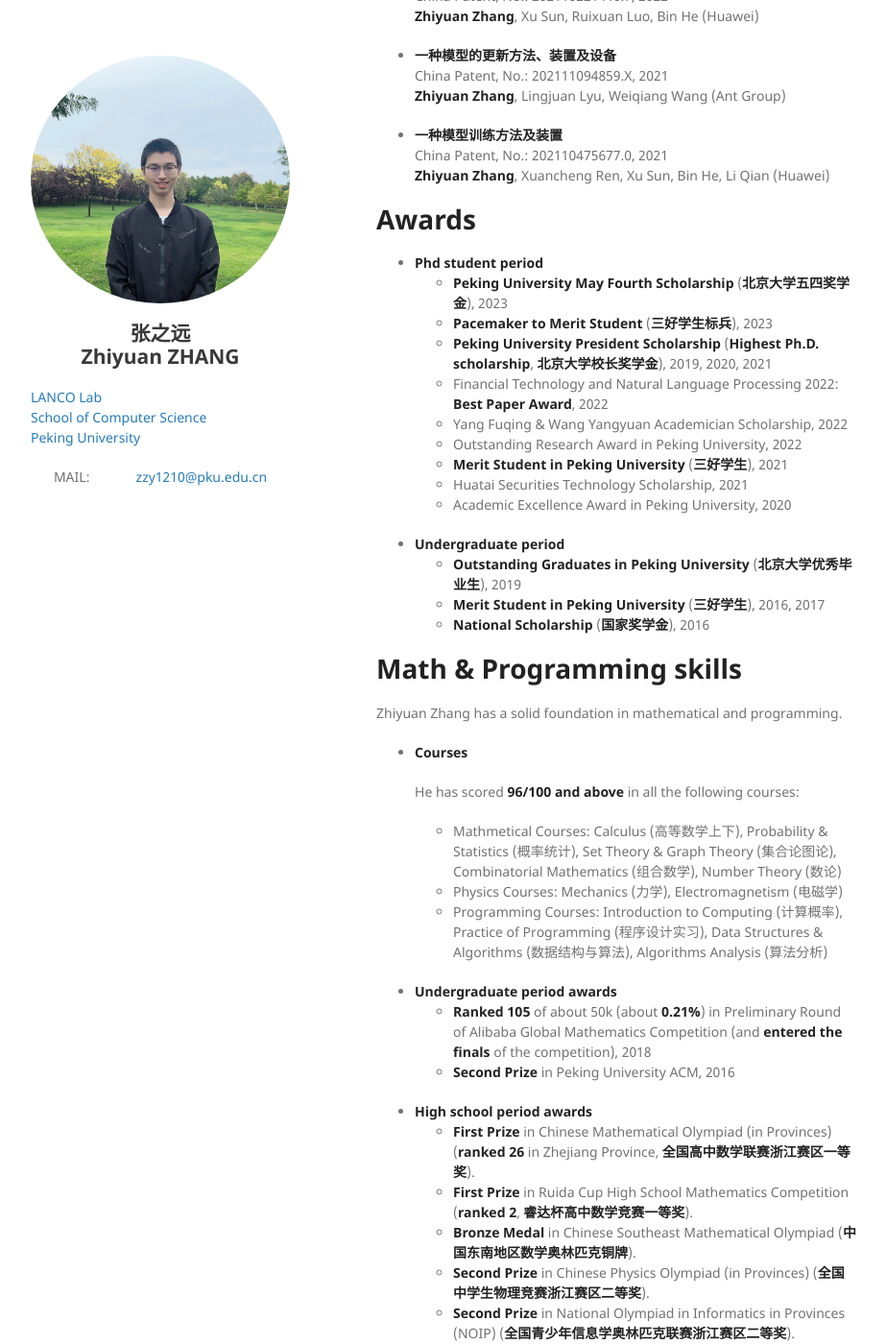
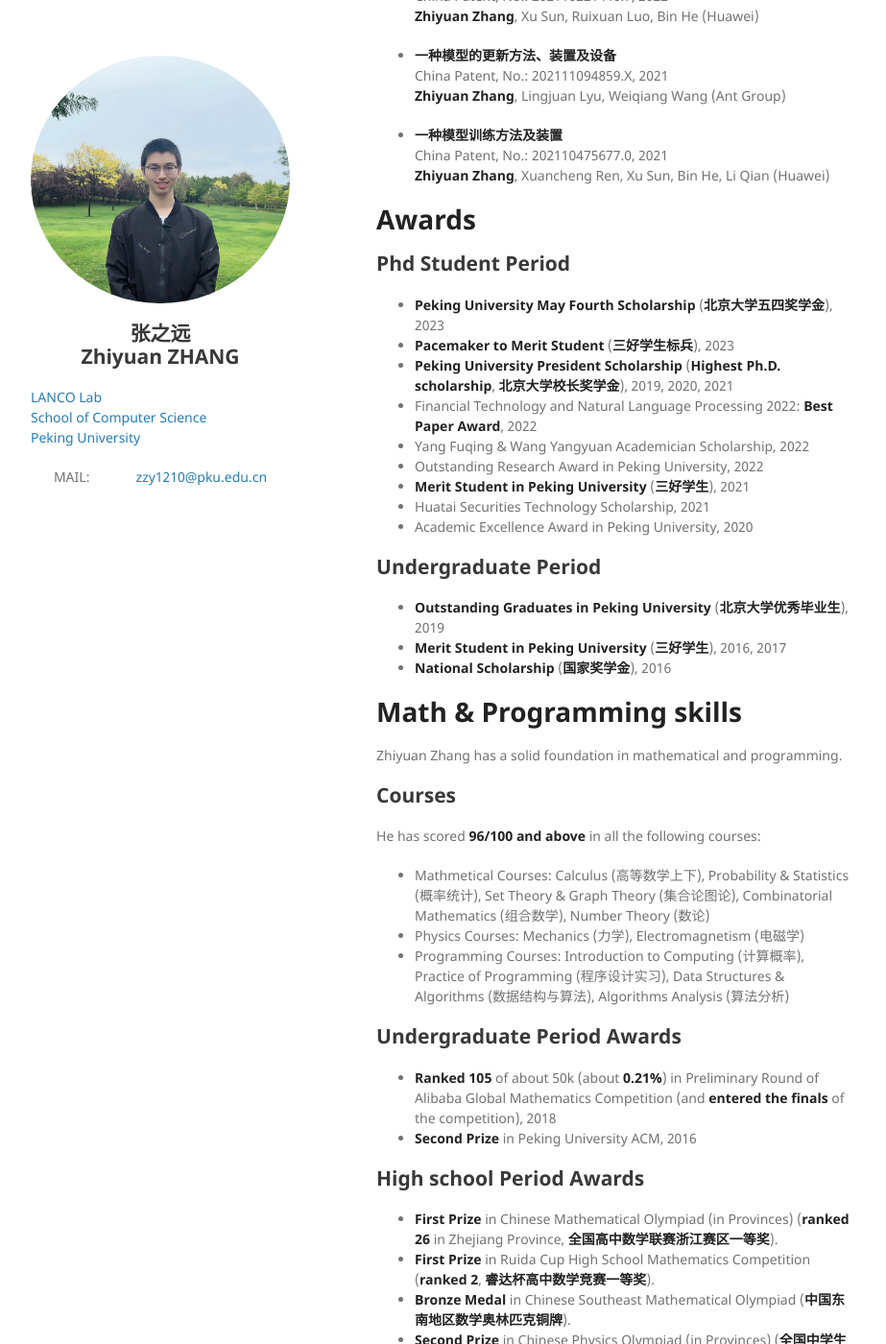
Before and after one commit to pkuzzy/pkuzzy.github.io, a Jekyll site: the page built from index.md, in a window 1280 px wide and 1400 px high, scrolled down 2422 px. Shown: the whole window at 96% size, without its empty margins (178-1101 px from the left). Built offline with Jekyll 4.4.1, drawn with Linux system fonts in a browser that asks for light colours; nearby versions of some CDN libraries; our own code applies the rules of GitHub Pages for plain Markdown files.

```diff
--- a/index.md
+++ b/index.md
@@ -89,41 +89,40 @@ Zhiyuan Zhang has **29 papers**, including **15 first-author papers**. The paper
   **Zhiyuan Zhang**, Xuancheng Ren, Xu Sun, Bin He, Li Qian (Huawei)
 
 # Awards
-- **Phd student period**
-  - **Peking University May Fourth Scholarship** (**北京大学五四奖学金**), 2023
-  - **Pacemaker to Merit Student** (**三好学生标兵**), 2023
-  - **Peking University President Scholarship** (**Highest Ph.D. scholarship**, **北京大学校长奖学金**), 2019, 2020, 2021
-  - Financial Technology and Natural Language Processing 2022: **Best Paper Award**, 2022
-  - Yang Fuqing & Wang Yangyuan Academician Scholarship, 2022
-  - Outstanding Research Award in Peking University, 2022
-  - **Merit Student in Peking University** (**三好学生**), 2021
-  - Huatai Securities Technology Scholarship, 2021
-  - Academic Excellence Award in Peking University, 2020
+## Phd Student Period
+- **Peking University May Fourth Scholarship** (**北京大学五四奖学金**), 2023
+- **Pacemaker to Merit Student** (**三好学生标兵**), 2023
+- **Peking University President Scholarship** (**Highest Ph.D. scholarship**, **北京大学校长奖学金**), 2019, 2020, 2021
+- Financial Technology and Natural Language Processing 2022: **Best Paper Award**, 2022
+- Yang Fuqing & Wang Yangyuan Academician Scholarship, 2022
+- Outstanding Research Award in Peking University, 2022
+- **Merit Student in Peking University** (**三好学生**), 2021
+- Huatai Securities Technology Scholarship, 2021
+- Academic Excellence Award in Peking University, 2020
 
-- **Undergraduate period**
-  - **Outstanding Graduates in Peking University** (**北京大学优秀毕业生**), 2019
-  - **Merit Student in Peking University** (**三好学生**), 2016, 2017
-  - **National Scholarship** (**国家奖学金**), 2016
+## Undergraduate Period
+- **Outstanding Graduates in Peking University** (**北京大学优秀毕业生**), 2019
+- **Merit Student in Peking University** (**三好学生**), 2016, 2017
+- **National Scholarship** (**国家奖学金**), 2016
 
 # Math & Programming skills
 Zhiyuan Zhang has a solid foundation in mathematical and programming.
-- **Courses**
+## Courses
+He has scored **96/100 and above** in all the following courses:
+- Mathmetical Courses: Calculus (高等数学上下), Probability & Statistics (概率统计), Set Theory & Graph Theory (集合论图论), Combinatorial Mathematics (组合数学), Number Theory (数论)
+- Physics Courses: Mechanics (力学), Electromagnetism (电磁学)
+- Programming Courses: Introduction to Computing (计算概率), Practice of Programming (程序设计实习), Data Structures & Algorithms (数据结构与算法), Algorithms Analysis (算法分析)
 
-  He has scored **96/100 and above** in all the following courses:
-  - Mathmetical Courses: Calculus (高等数学上下), Probability & Statistics (概率统计), Set Theory & Graph Theory (集合论图论), Combinatorial Mathematics (组合数学), Number Theory (数论)
-  - Physics Courses: Mechanics (力学), Electromagnetism (电磁学)
-  - Programming Courses: Introduction to Computing (计算概率), Practice of Programming (程序设计实习), Data Structures & Algorithms (数据结构与算法), Algorithms Analysis (算法分析)
+## Undergraduate Period Awards
+- **Ranked** **105** of about 50k (about **0.21%**) in Preliminary Round of Alibaba Global Mathematics Competition (and **entered the finals** of the competition), 2018
+- **Second Prize** in Peking University ACM, 2016
 
-- **Undergraduate period awards**
-  - **Ranked** **105** of about 50k (about **0.21%**) in Preliminary Round of Alibaba Global Mathematics Competition (and **entered the finals** of the competition), 2018
-  - **Second Prize** in Peking University ACM, 2016
-
-- **High school period awards**
-  - **First Prize** in Chinese Mathematical Olympiad (in Provinces) (**ranked** **26** in Zhejiang Province, **全国高中数学联赛浙江赛区一等奖**).
-  - **First Prize** in Ruida Cup High School Mathematics Competition (**ranked** **2**, **睿达杯高中数学竞赛一等奖**).
-  - **Bronze Medal** in Chinese Southeast Mathematical Olympiad (**中国东南地区数学奥林匹克铜牌**).
-  - **Second Prize** in Chinese Physics Olympiad (in Provinces) (**全国中学生物理竞赛浙江赛区二等奖**).
-  - **Second Prize** in National Olympiad in Informatics in Provinces (NOIP) (**全国青少年信息学奥林匹克联赛浙江赛区二等奖**).
+## High school Period Awards
+- **First Prize** in Chinese Mathematical Olympiad (in Provinces) (**ranked** **26** in Zhejiang Province, **全国高中数学联赛浙江赛区一等奖**).
+- **First Prize** in Ruida Cup High School Mathematics Competition (**ranked** **2**, **睿达杯高中数学竞赛一等奖**).
+- **Bronze Medal** in Chinese Southeast Mathematical Olympiad (**中国东南地区数学奥林匹克铜牌**).
+- **Second Prize** in Chinese Physics Olympiad (in Provinces) (**全国中学生物理竞赛浙江赛区二等奖**).
+- **Second Prize** in National Olympiad in Informatics in Provinces (NOIP) (**全国青少年信息学奥林匹克联赛浙江赛区二等奖**).
 
 # Internships
 - Research Intern at Tencent, **WeChat AI**, 2022 - 2024
```
